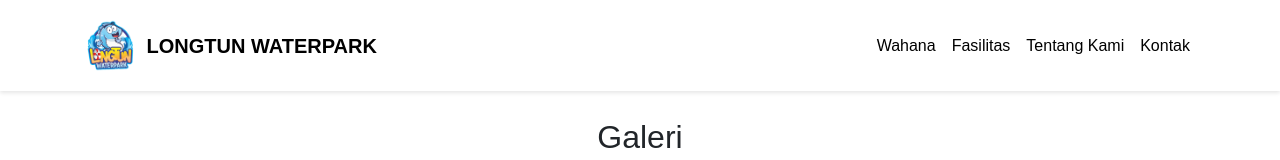
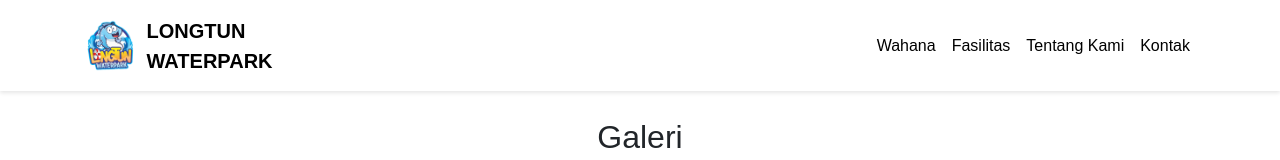
Before and after one commit to tempoles45/longtun, a plain HTML site: page villa.html in a window 1280 px wide. Shown: the top 160 px of the page. Drawn offline with nearby package versions, Linux system fonts and the light colour scheme.

Commit message:
Update villa.html

```diff
--- a/villa.html
+++ b/villa.html
@@ -15,7 +15,7 @@
         <div class="container">
             <a class="navbar-brand d-flex align-items-center" href="index.html">
                 <img src="images/Longtun.png" alt="Longtun Logo" class="logo me-2">
-                <span class="fw-bold">LONGTUN WATERPARK</span>
+                <span class="fw-bold">LONGTUN <br> WATERPARK</span>
             </a>
             <button class="navbar-toggler" type="button" data-bs-toggle="collapse" data-bs-target="#navbarNav">
                 <span class="navbar-toggler-icon"></span>
```
